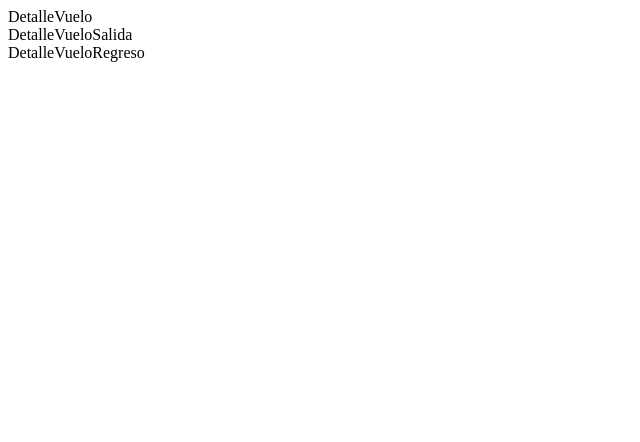
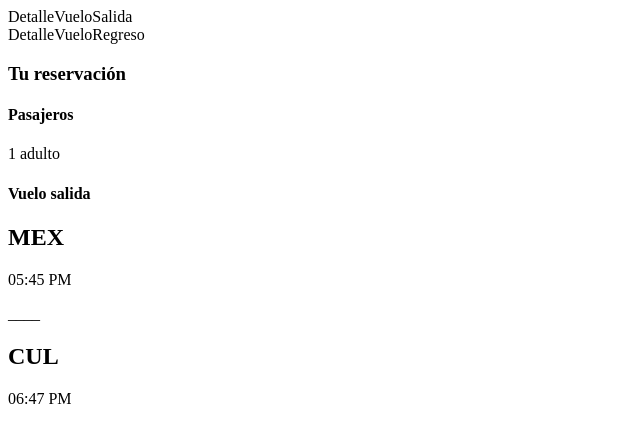
Before and after one commit to startcroft/Modulo2-sprint3, a React (Create React App) app: page /detallevuelo in a window 1280 px wide. Shown: the top 442 px of the page, without its empty margins (0-640 px from the left). Built offline with nearby package versions, Linux system fonts and the light colour scheme.

Commit message:
ajustes al contador de pasajeros

```diff
--- a/src/components/DetallesVuelos/DetalleVuelo.jsx
+++ b/src/components/DetallesVuelos/DetalleVuelo.jsx
@@ -4,10 +4,35 @@ import DetalleVueloRegreso from './DetalleVueloRegreso/DetalleVueloRegreso'
 
 const DetalleVuelo = () => {
   return (
-    <div>DetalleVuelo
-        <DetalleVueloSalida/>
-        <DetalleVueloRegreso/>
-    </div>
+    <>
+      <div>
+        <DetalleVueloSalida />
+        <DetalleVueloRegreso />
+      </div>
+      <div>
+        <h3>Tu reservación</h3>
+        <article>
+          <div>
+            <h4>Pasajeros</h4>
+            <div>
+              <p>1 adulto</p>
+            </div>
+          </div>
+          <h4>Vuelo salida</h4>
+          <div>
+            <div>
+              <h2>MEX</h2>
+              <p>05:45 PM</p>
+            </div>
+              <p>____</p>
+            <div>
+              <h2>CUL</h2>
+              <p>06:47 PM</p>
+            </div>
+          </div>
+        </article>
+      </div>
+    </>
   )
 }
 
--- a/src/components/header/Header.jsx
+++ b/src/components/header/Header.jsx
@@ -24,6 +24,7 @@ const Header = () => {
   const [isSelected, setIsSelected] = useState(null);
   const [cities, setCities] = useState([]);
   const [selectedCity, setSelectedCity] = useState({});
+  const [selectedDestiny, setSelectedDestiny] = useState({});
 
   const [isOpenModal1, setIsModalOpen1] = useState(false);
   const [isModalOpen, setIsModalOpen] = useState(false);
@@ -122,8 +123,11 @@ const Header = () => {
 
   const showModal = () => {
     setIsModalOpen(true);
-    setIsModalOpen2(false);
   };
+
+  const showModal2 = () => {
+    setIsModalOpen2(true);
+  }
 
   const showModal1 = () => {
     setIsModalOpen1(true);
@@ -139,6 +143,7 @@ const Header = () => {
   const handleCancel = () => {
     setIsModalOpen(false);
     setIsModalOpen1(false);
+    setIsModalOpen2(false);
   };
 
 
@@ -207,6 +212,7 @@ const Header = () => {
             className={`travelType ${isSelected === "button2" ? "selected" : ""
               }`}
             onClick={() => handleClickBtnSelected("button2")}
+
           >
             Viaje sencillo
           </button>
@@ -265,8 +271,8 @@ const Header = () => {
             ))}
           </Modal>
 
-          <Button type="" onClick={showModal} className="destinyButton">
-            <h2>---</h2>
+          <Button type="" onClick={showModal2} className="destinyButton" disabled={isSelected === "button2"}>
+            <h2>{selectedDestiny.name ? selectedDestiny.name : "---"}</h2>
             <span>Seleccione un destino</span>
           </Button>
           <Modal
@@ -286,7 +292,11 @@ const Header = () => {
                   <th style={{ border: "1px solid grey", padding: "8px" }}>
                     <button
                       id={item.id}
-                      Click={handleOk}
+                      onClick={() => {
+                        console.log(item);
+                        setSelectedDestiny(item);
+                        setIsModalOpen2(false);
+                      }}
                       style={{
                         width: "100%",
                         display: "flex",
@@ -358,7 +368,7 @@ const Header = () => {
             </div>
             <img src={chevronDown} alt="chevronDown" />
           </button>
-          {/* // Aquí está el nuevo modal */}
+
           <Modal
             className="modal-container"
             style={customStyles}
```
